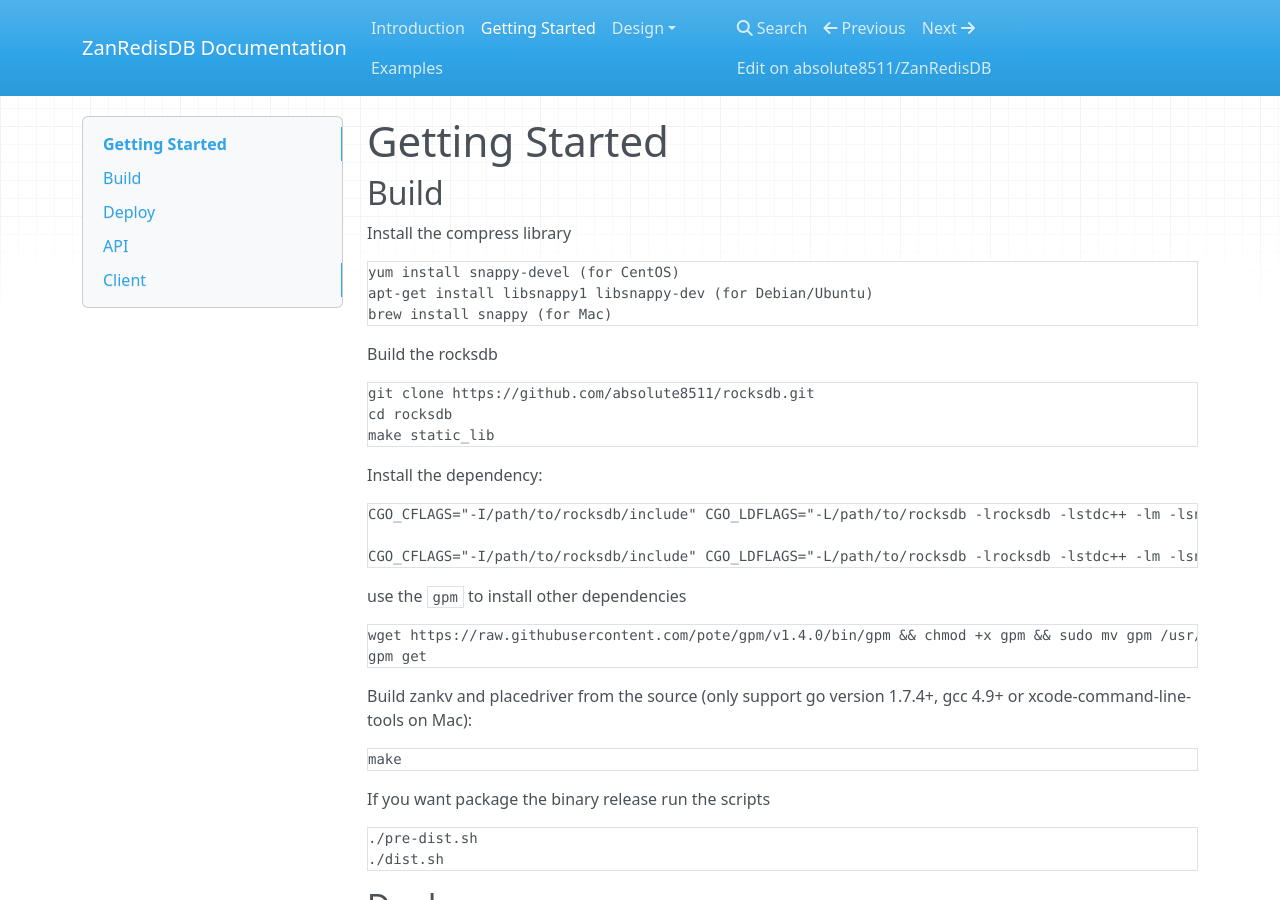
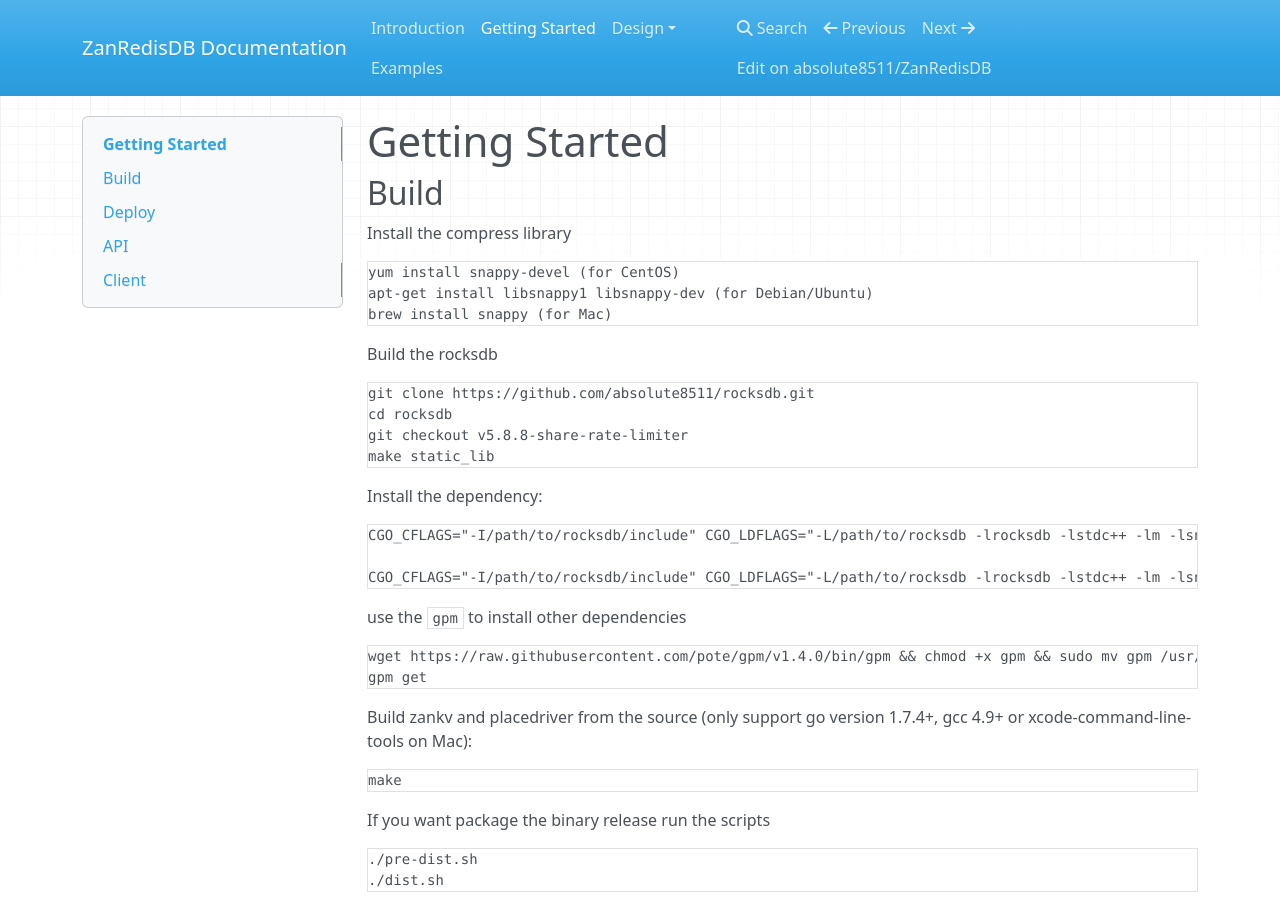
Before and after one commit to absolute8511/ZanRedisDB, an MkDocs documentation site: the page built from doc/getting_started.md, in a window 1280 px wide and 900 px high. Built offline with MkDocs 1.6.1, drawn with Linux system fonts in a browser that asks for light colours; nearby versions of some CDN libraries; old or Windows-style settings are respelled for this version of MkDocs.

Commit message:
bump version

```diff
--- a/doc/getting_started.md
+++ b/doc/getting_started.md
@@ -13,6 +13,7 @@
 <pre>
 git clone https://github.com/absolute8511/rocksdb.git
 cd rocksdb
+git checkout v5.8.8-share-rate-limiter
 make static_lib
 </pre>
 
```
Also changed, not shown: 1 other file.
